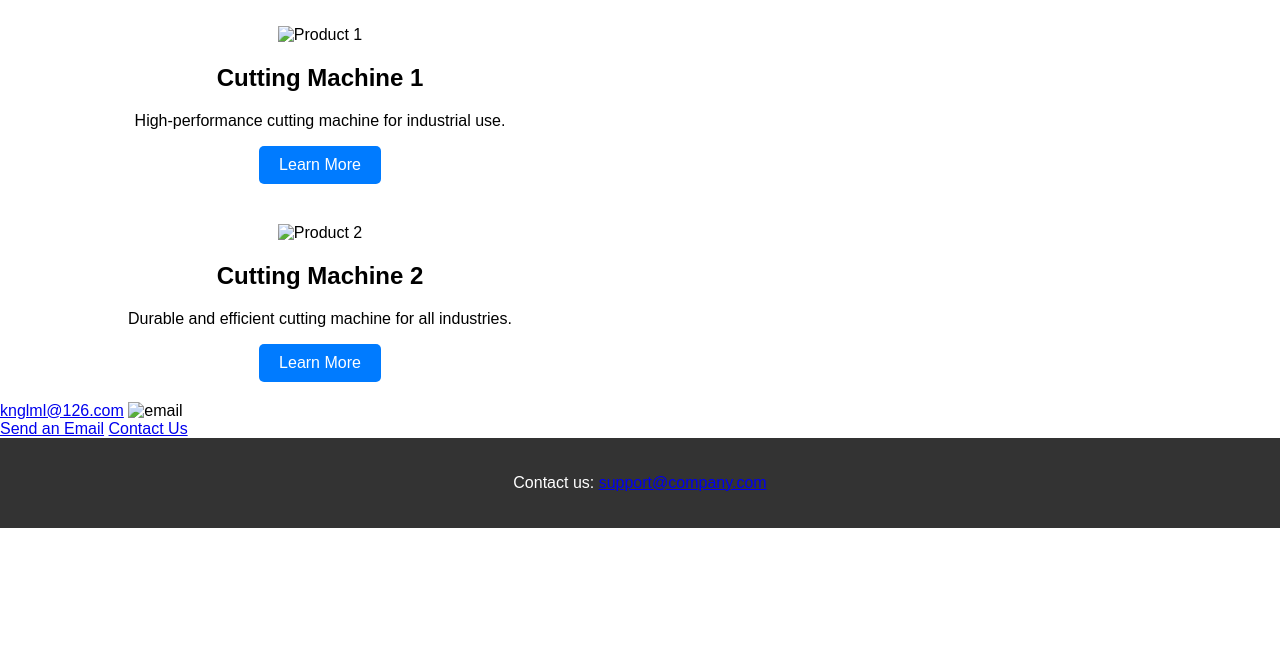
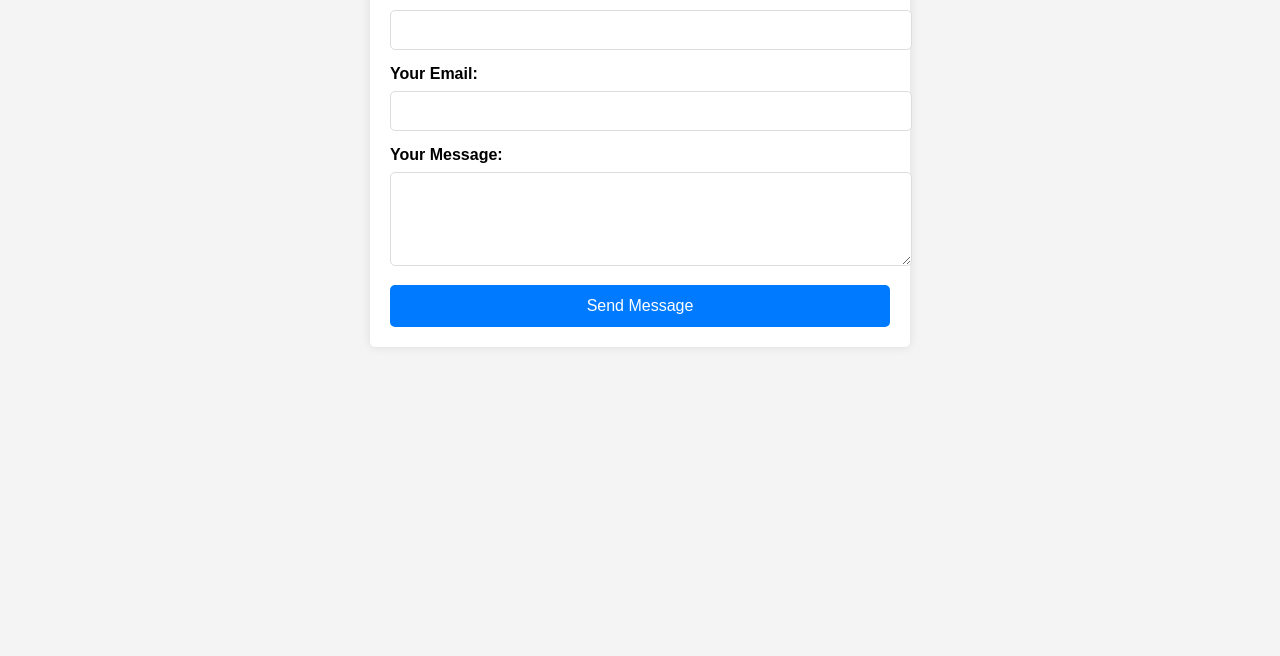
Before and after one commit to knglm/test, a plain HTML site: page products.html in a window 1280 px wide. Shown: the part 144-800 px from the top of the page. Drawn offline with Linux system fonts and the light colour scheme.

Commit message:
Update products.html
实验是否能直接打开邮件客户端

```diff
--- a/products.html
+++ b/products.html
@@ -3,56 +3,93 @@
 <head>
     <meta charset="UTF-8">
     <meta name="viewport" content="width=device-width, initial-scale=1.0">
-    <meta name="description" content="Browse our range of industrial cutting machines and equipment.">
-    <title>Products - Industrial Products</title>
-    <link rel="stylesheet" href="res/css/style.css">
+    <title>Contact Us</title>
+    <style>
+        body {
+            font-family: Arial, sans-serif;
+            padding: 20px;
+            background-color: #f4f4f4;
+        }
+
+        h1 {
+            text-align: center;
+        }
+
+        form {
+            max-width: 500px;
+            margin: 0 auto;
+            background-color: #fff;
+            padding: 20px;
+            border-radius: 5px;
+            box-shadow: 0 0 10px rgba(0, 0, 0, 0.1);
+        }
+
+        label {
+            display: block;
+            margin-bottom: 8px;
+            font-weight: bold;
+        }
+
+        input, textarea {
+            width: 100%;
+            padding: 10px;
+            margin-bottom: 15px;
+            border: 1px solid #ddd;
+            border-radius: 5px;
+            font-size: 16px;
+        }
+
+        button {
+            width: 100%;
+            padding: 12px;
+            background-color: #007bff;
+            color: white;
+            border: none;
+            border-radius: 5px;
+            font-size: 16px;
+        }
+
+        button:hover {
+            background-color: #0056b3;
+        }
+    </style>
 </head>
 <body>
-    <header>
-        <nav>
-            <ul>
-                <li><a href="index.html">Home</a></li>
-                <li><a href="products.html">Products</a></li>
-                <li><a href="about.html">About Us</a></li>
-                <li><a href="contact.html">Contact</a></li>
-                <li><a href="blog.html">Blog</a></li>
-            </ul>
-        </nav>
-    </header>
 
-    <main>
-        <h1>Our Products</h1>
-        <section class="product-list">
-            <div class="product">
-                <img src="assets/images/product1.jpg" alt="Product 1">
-                <h2>Cutting Machine 1</h2>
-                <p>High-performance cutting machine for industrial use.</p>
-                <a href="product-details.html" class="cta-button">Learn More</a>
-            </div>
-            <div class="product">
-                <img src="assets/images/product2.jpg" alt="Product 2">
-                <h2>Cutting Machine 2</h2>
-                <p>Durable and efficient cutting machine for all industries.</p>
-                <a href="product-details.html" class="cta-button">Learn More</a>
-            </div>
-			<div class="additional-icon">
-			    <span>
-			        <a href="mailto:knglml@126.com">knglml@126.com</a>
-			    </span>
-			    <img alt="email" src="images/aside4.png"/>
-			</div>
+    <h1>Contact Us</h1>
+    <form id="contactForm">
+        <label for="name">Your Name:</label>
+        <input type="text" id="name" name="name" required>
 
-			<div id="mob-tab" style="z-index:9999;">
-			    <a class="sendemail" href="mailto:knglml@126.com">Send an Email</a>
-			    <a href="contact/#message">Contact Us</a>
-			</div>
-        </section>
-    </main>
+        <label for="email">Your Email:</label>
+        <input type="email" id="email" name="email" required>
 
-    <footer>
-        <p>Contact us: <a href="mailto:support@company.com">support@company.com</a></p>
-    </footer>
+        <label for="message">Your Message:</label>
+        <textarea id="message" name="message" rows="4" required></textarea>
 
-    <script src="assets/js/script.js"></script>
+        <button type="submit">Send Message</button>
+    </form>
+
+    <script>
+        // Handle the form submission using JavaScript
+        document.getElementById("contactForm").addEventListener("submit", function(e) {
+            e.preventDefault(); // Prevent the form from submitting the traditional way
+            // Get form values
+            const name = document.getElementById("name").value;
+            const email = document.getElementById("email").value;
+            const message = document.getElementById("message").value;
+
+            // Create the subject and body of the email
+            const subject = `Contact Form Submission from ${name}`;
+            const body = `Name: ${name}\nEmail: ${email}\n\nMessage:\n${message}`;
+
+            // Create the mailto link
+            const mailtoLink = `mailto:knglml@126.com?subject=${encodeURIComponent(subject)}&body=${encodeURIComponent(body)}`;
+
+            // Redirect the browser to the mailto link (open the default email client)
+            window.location.href = mailtoLink;
+        });
+    </script>
+
 </body>
 </html>
```
